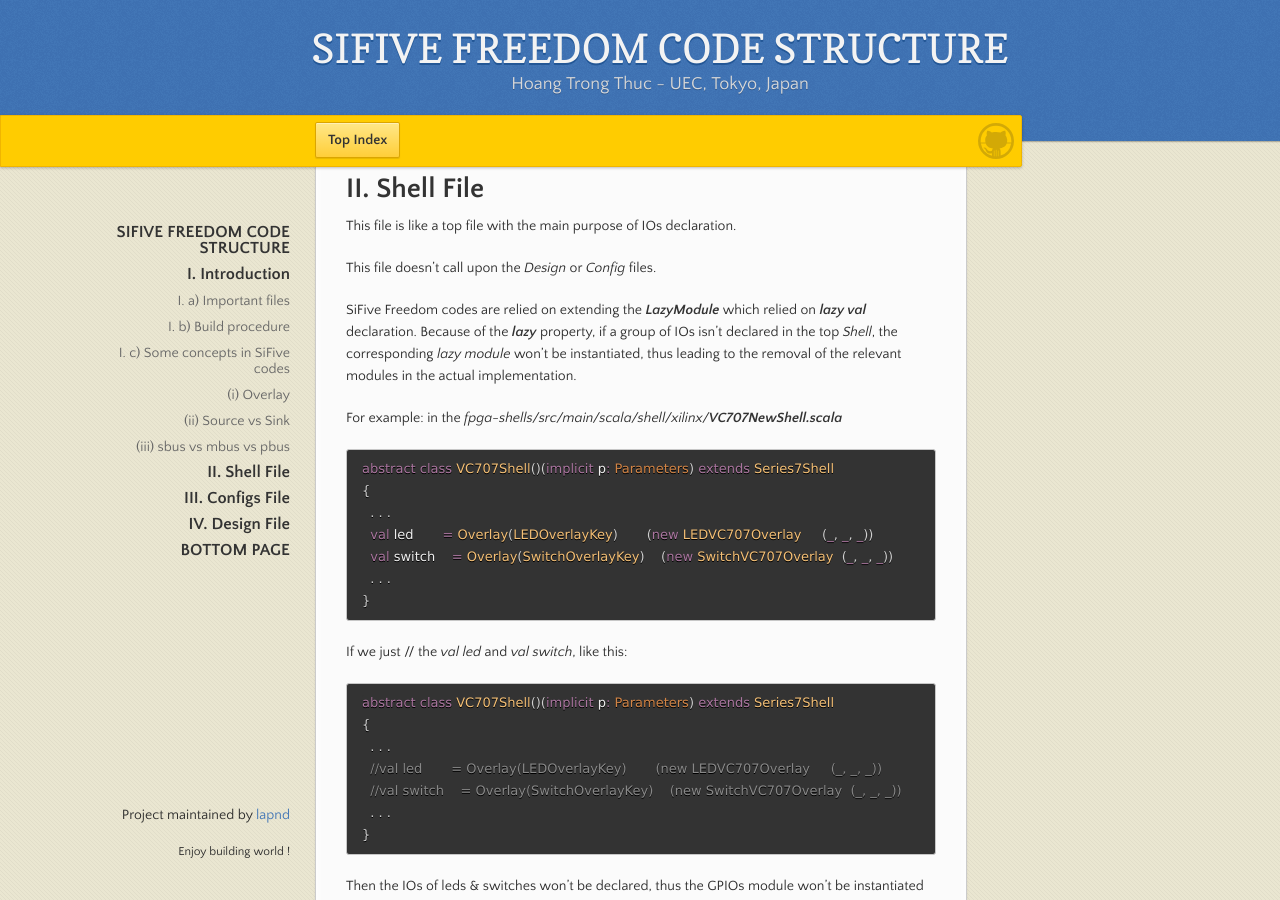
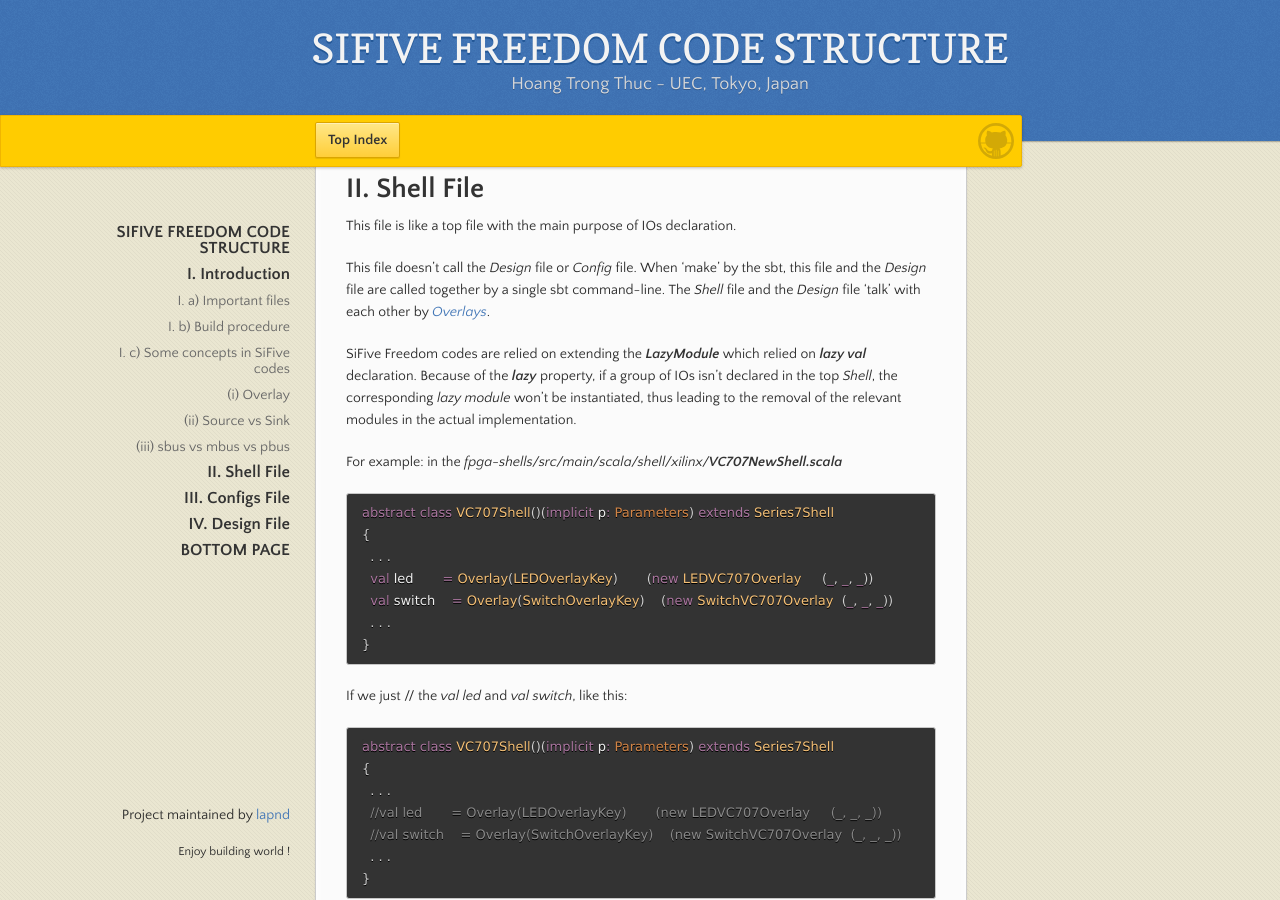
Before and after one commit to lapnd/httdes.github.io, a Jekyll site: the page built from freedom.md, in a window 1280 px wide and 900 px high, scrolled down 1520 px. Built offline with Jekyll 4.4.1, drawn with Linux system fonts in a browser that asks for light colours; our own code applies the rules of GitHub Pages for plain Markdown files.

Commit message:
Update freedom.md

```diff
--- a/freedom.md
+++ b/freedom.md
@@ -82,7 +82,7 @@ where **$(FIRRTL_JAR)** is the path that point to **$(rocketchip_dir)/firrtl/uti
 
 This file is like a top file with the main purpose of IOs declaration.
 
-This file doesn't call upon the *Design* or *Config* files.
+This file doesn't call the *Design* file or *Config* file. When 'make' by the sbt, this file and the *Design* file are called together by a single sbt command-line. The *Shell* file and the *Design* file 'talk' with each other by [*Overlays*](#i-overlay).
 
 SiFive Freedom codes are relied on extending the ***LazyModule*** which relied on ***lazy val*** declaration. Because of the ***lazy*** property, if a group of IOs isn't declared in the top *Shell*, the corresponding *lazy module* won't be instantiated, thus leading to the removal of the relevant modules in the actual implementation.
 
```
